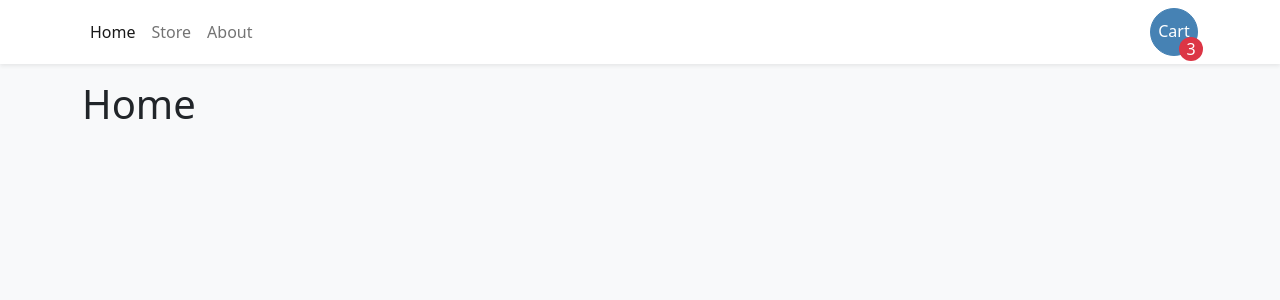
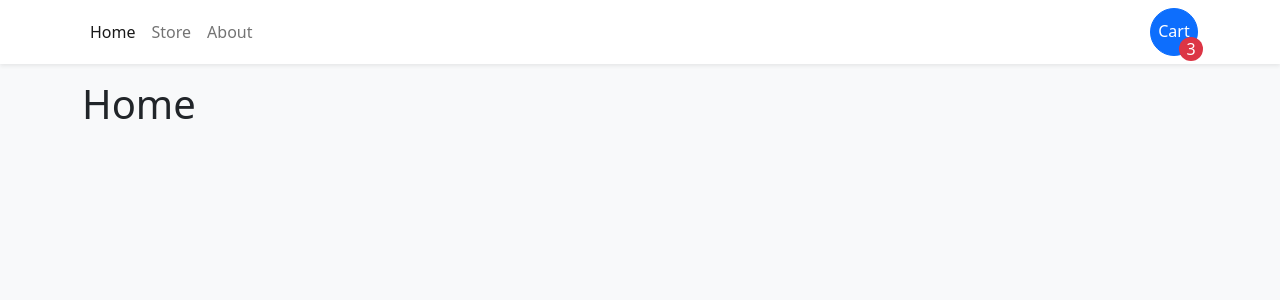
Before and after one commit to ZACOOPER5G/typescript-react-shopping-site, a React (Vite) app: page / in a window 1280 px wide. Shown: the top 300 px of the page. Built offline with nearby package versions, Linux system fonts and the light colour scheme.

Commit message:
updated colour scheme

```diff
--- a/src/App.css
+++ b/src/App.css
@@ -3,8 +3,6 @@
     width: 3rem;
     height: 3rem;
     border-radius: 500px !important;
-    background-color:steelblue !important;
-    border-color: steelblue !important;
 }
 
 .cart-title {
```
